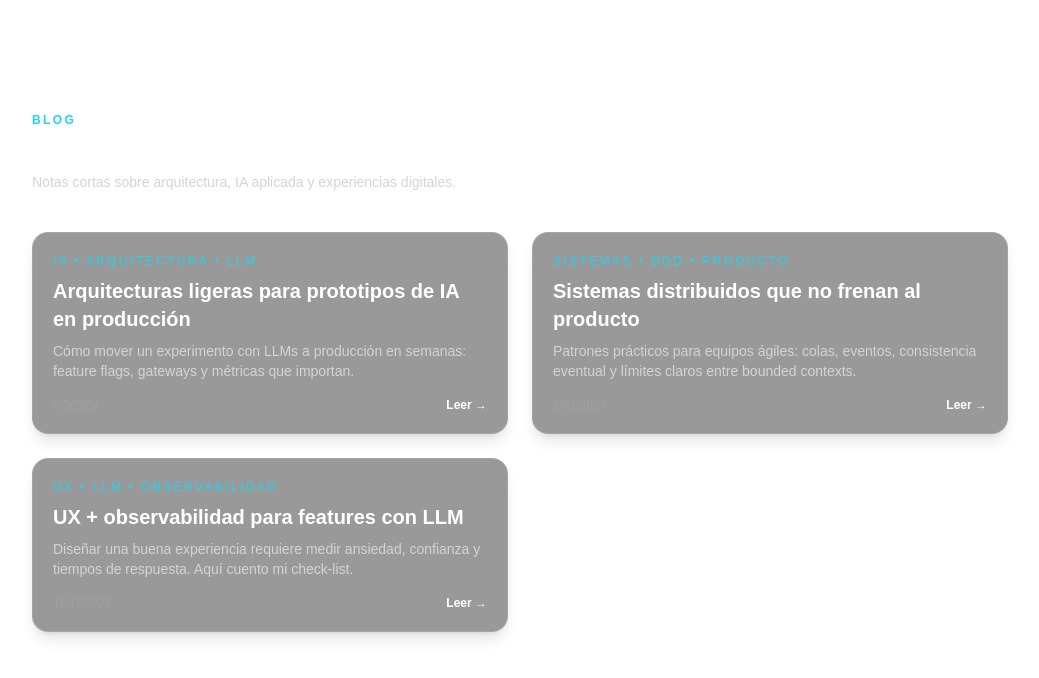
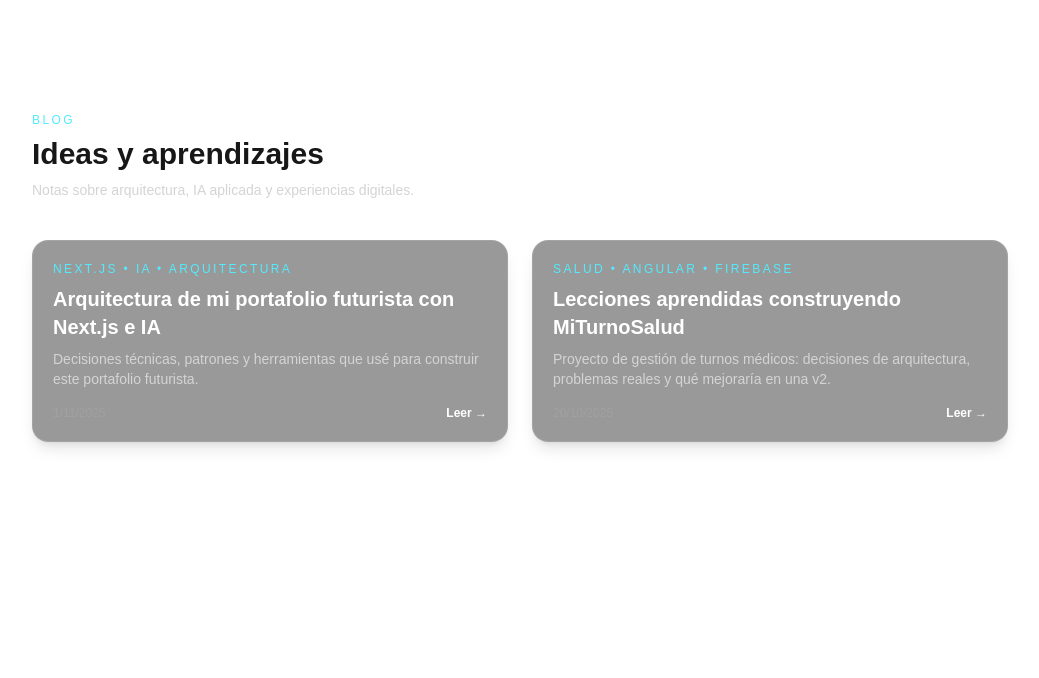
Before and after one commit to PortafolioFS/facundosola-portfolio, a Next.js app: page /blog in a window 1280 px wide. Shown: the top 678 px of the page, without its empty margins (120-1159 px from the left). Built offline with nearby package versions, Linux system fonts and the light colour scheme.

Commit message:
Refactor BlogPage component and update Post type structure for improved clarity and functionality

```diff
--- a/app/blog/page.tsx
+++ b/app/blog/page.tsx
@@ -1,29 +1,63 @@
+// app/blog/page.tsx
 import Link from "next/link";
-import { SectionHeader } from "@/components/section-header";
 import { posts } from "@/lib/blog";
 
 export default function BlogPage() {
   return (
-    <main className="mx-auto flex min-h-screen max-w-5xl flex-col gap-10 px-6 py-28">
-      <SectionHeader
-        eyebrow="Blog"
-        title="Ideas y aprendizajes"
-        description="Notas cortas sobre arquitectura, IA aplicada y experiencias digitales."
-      />
+    <main
+      className="mx-auto flex min-h-screen max-w-5xl flex-col gap-10 px-6 py-28"
+      id="blog"
+    >
+      <header>
+        <p className="text-xs uppercase tracking-[0.2em] text-cyan-300">
+          Blog
+        </p>
+        <h1 className="mt-2 text-3xl font-bold">Ideas y aprendizajes</h1>
+        <p className="mt-2 text-sm text-neutral-300">
+          Notas sobre arquitectura, IA aplicada y experiencias digitales.
+        </p>
+      </header>
+
       <div className="grid gap-6 md:grid-cols-2">
-        {posts.map((post) => (
-          <article key={post.slug} className="rounded-2xl border border-white/10 bg-black/40 p-5 shadow-lg">
-            <p className="text-xs uppercase tracking-[0.2em] text-[#22d3ee]">{post.tags.join(" • ")}</p>
-            <h3 className="mt-2 text-xl font-semibold text-white">{post.title}</h3>
-            <p className="mt-2 text-sm text-neutral-300">{post.excerpt}</p>
-            <div className="mt-4 flex items-center justify-between text-xs text-neutral-400">
-              <span>{new Date(post.publishedAt).toLocaleDateString("es-AR")}</span>
-              <Link href={`/blog/${post.slug}`} className="font-semibold text-white transition hover:text-[#22d3ee]">
-                Leer →
-              </Link>
-            </div>
-          </article>
-        ))}
+        {posts.map((post) => {
+          const displayDate = post.publishedAt ?? post.date;
+          const excerpt = post.excerpt ?? post.summary;
+
+          return (
+            <article
+              key={post.slug}
+              className="rounded-2xl border border-white/10 bg-black/40 p-5 shadow-lg"
+            >
+              {post.tags.length > 0 && (
+                <p className="text-xs uppercase tracking-[0.2em] text-cyan-300">
+                  {post.tags.join(" • ")}
+                </p>
+              )}
+
+              <h2 className="mt-2 text-xl font-semibold text-white">
+                {post.title}
+              </h2>
+
+              {excerpt && (
+                <p className="mt-2 text-sm text-neutral-300">{excerpt}</p>
+              )}
+
+              <div className="mt-4 flex items-center justify-between text-xs text-neutral-400">
+                {displayDate && (
+                  <span>
+                    {new Date(displayDate).toLocaleDateString("es-AR")}
+                  </span>
+                )}
+                <Link
+                  href={`/blog/${post.slug}`}
+                  className="font-semibold text-white transition hover:text-cyan-300"
+                >
+                  Leer →
+                </Link>
+              </div>
+            </article>
+          );
+        })}
       </div>
     </main>
   );
--- a/lib/blog.ts
+++ b/lib/blog.ts
@@ -1,53 +1,44 @@
-export type BlogPost = {
+// lib/blog.ts
+
+export type Post = {
   slug: string;
   title: string;
-  excerpt: string;
-  publishedAt: string;
   tags: string[];
-  content: string;
+  summary?: string;
+  excerpt?: string;
+  date?: string;
+  publishedAt?: string;
+  content: string | string[];
+  aiGenerated?: boolean;
 };
 
-export const posts: BlogPost[] = [
+export const posts: Post[] = [
   {
-    slug: "arquitecturas-ia-prototipos",
-    title: "Arquitecturas ligeras para prototipos de IA en producción",
-    excerpt:
-      "Cómo mover un experimento con LLMs a producción en semanas: feature flags, gateways y métricas que importan.",
-    publishedAt: "2024-03-02",
-    tags: ["IA", "Arquitectura", "LLM"],
-    content: `
-      Las organizaciones necesitan probar ideas de IA con poco riesgo. En mi enfoque uso gateways de prompts, observabilidad
-      específica (latencias, tokens, satisfacción) y feature flags para lanzar de forma gradual. También es clave el feedback
-      loop con el negocio: métricas compartidas que midan el impacto real sobre operaciones o revenue.
-    `,
+    slug: "arquitectura-portafolio-futurista",
+    title: "Arquitectura de mi portafolio futurista con Next.js e IA",
+    tags: ["Next.js", "IA", "Arquitectura"],
+    summary:
+      "Decisiones técnicas, patrones y herramientas que usé para construir este portafolio futurista.",
+    date: "2025-11-01",
+    content: [
+      "En este post explico cómo estructuré el portafolio utilizando Next.js, el App Router y componentes reutilizables.",
+      "También detallo cómo integré efectos visuales futuristas, el laboratorio de IA y la sección de proyectos dinámicos.",
+    ],
   },
   {
-    slug: "sistemas-distribuidos-producto",
-    title: "Sistemas distribuidos que no frenan al producto",
-    excerpt:
-      "Patrones prácticos para equipos ágiles: colas, eventos, consistencia eventual y límites claros entre bounded contexts.",
-    publishedAt: "2024-01-20",
-    tags: ["Sistemas", "DDD", "Producto"],
-    content: `
-      El secreto no está en la complejidad, sino en elegir las herramientas justas. Un bus de eventos liviano y contratos bien
-      versionados permiten que los equipos muevan rápido sin romper experiencias. Las demos quincenales con stakeholders nos
-      evitaron meses de trabajo perdido.
-    `,
-  },
-  {
-    slug: "ux-observabilidad-llm",
-    title: "UX + observabilidad para features con LLM",
-    excerpt:
-      "Diseñar una buena experiencia requiere medir ansiedad, confianza y tiempos de respuesta. Aquí cuento mi check-list.",
-    publishedAt: "2023-11-11",
-    tags: ["UX", "LLM", "Observabilidad"],
-    content: `
-      En features con IA la percepción de calidad cambia más rápido que la precisión. Por eso instrumentamos trazas que capturen
-      reintentos, desambiguaciones y tiempos de lectura. Estas señales guían decisiones de producto más que un simple accuracy.
-    `,
+    slug: "miturnosalud-lecciones",
+    title: "Lecciones aprendidas construyendo MiTurnoSalud",
+    tags: ["Salud", "Angular", "Firebase"],
+    summary:
+      "Proyecto de gestión de turnos médicos: decisiones de arquitectura, problemas reales y qué mejoraría en una v2.",
+    date: "2025-10-20",
+    content: [
+      "MiTurnoSalud nació como una solución para organizar turnos médicos y reducir el ausentismo.",
+      "En el post repaso cómo modelé las entidades principales, cómo integré autenticación y notificaciones, y qué haría distinto en una nueva versión.",
+    ],
   },
 ];
 
-export function getPostBySlug(slug: string) {
+export function getPostBySlug(slug: string): Post | undefined {
   return posts.find((post) => post.slug === slug);
 }
```
